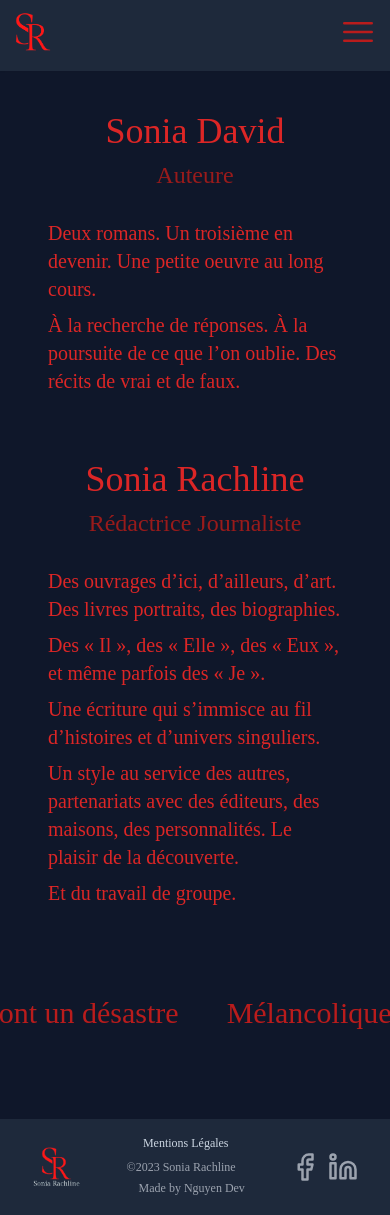
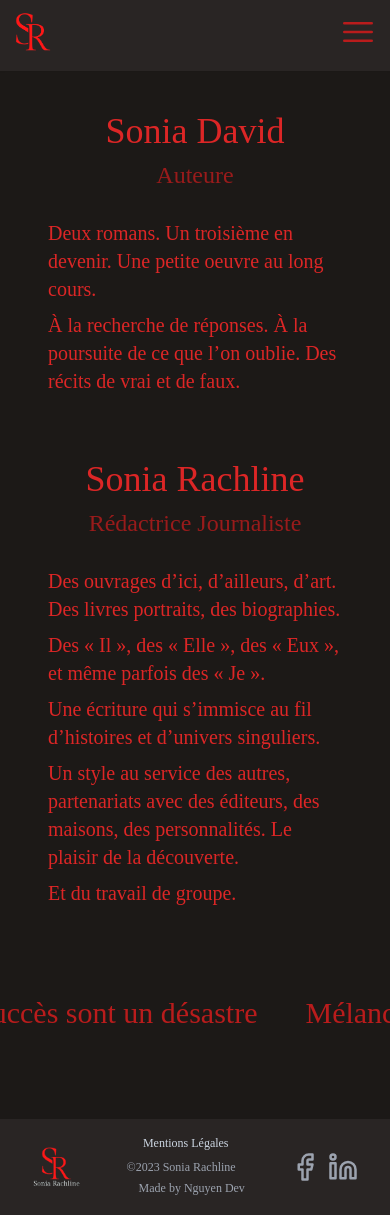
Before and after one commit to mrnguyencoder/sonia-rachline.fr, a React (Create React App) app: page / in a window 390 px wide. Built offline with nearby package versions, Linux system fonts and the light colour scheme.

Commit message:
responsive

```diff
--- a/src/App.js
+++ b/src/App.js
@@ -11,7 +11,7 @@ import Contact from './componants/Contact';
 
 function App() {
   return (
-    <div className='bg-slate-900'>
+    <div className='bg-stone-900'>
         <NavBar />
         <Routes>
           <Route path= "/" element={<Home />} />
--- a/src/componants/Footer.jsx
+++ b/src/componants/Footer.jsx
@@ -7,7 +7,7 @@ import Logo from '../assets/logoSoniaRachline.png';
 
 function Footer() {
   return (
-    <footer className='flex flex-col bg-slate-800 px-4 text-gray-400'>
+    <footer className='flex flex-col bg-stone-800 px-4 text-gray-400'>
       <div className="flex justify-between items-center p-4">
         <Link to="/"><img src={Logo} alt="sonia rachline" className='h-10 md:h-14 lg:h-20 hover:scale-110' /></Link>
         <div className="flex flex-col items-center space-y-2">
--- a/src/componants/MentionsLegales.jsx
+++ b/src/componants/MentionsLegales.jsx
@@ -20,7 +20,7 @@ function MentionsLegales() {
                         } text-3xl text-gray-100`}/>
                   </Disclosure.Button>
                   <Disclosure.Panel className="p-4 text-lg md:text-xl lg:text-2xl">
-                  <p className="">Conformément aux dispositions des Articles 6-III et 19 de la Loi n°2004-575 du 21 juin 2004 pour la Confiance dans l’économie numérique, dite L.C.E.N., il est porté à la connaissance des utilisateurs et visiteurs, ci-après l""Utilisateur", du site https://soniarachline.fr , ci-après le "Site", les présentes mentions légales.</p>
+                  <p className="">Conformément aux dispositions des Articles 6-III et 19 de la Loi n°2004-575 du 21 juin 2004 pour la Confiance dans l’économie numérique, dite L.C.E.N., il est porté à la connaissance des utilisateurs et visiteurs, ci-après l'"Utilisateur", du site https://soniarachline.fr , ci-après le "Site", les présentes mentions légales.</p>
                   <p className="">La connexion et la navigation sur le Site par l’Utilisateur implique acceptation intégrale et sans réserve des présentes mentions légales.</p>
                   <p className="">Ces dernières sont accessibles sur le Site à la rubrique « Mentions légales ».</p>
                   </Disclosure.Panel>
@@ -39,7 +39,7 @@ function MentionsLegales() {
                         } text-3xl text-gray-100`}/>
                   </Disclosure.Button>
                   <Disclosure.Panel className="p-4 text-lg md:text-xl lg:text-2xl">
-                  <p>L’édition et la direction de la publication du Site est assurée par Sonia RACHLINE, domiciliée 4, rue Lallier 75009 Paris, dont le numéro de téléphone: 0685421993, Siret : 49858433300021 APE : 741G et l'adresse e-mail: srachline@orange.fr.</p>
+                  <p>L’édition et la direction de la publication du Site est assurée par Sonia RACHLINE, domiciliée 75009 Paris, dont le numéro de téléphone: 0685421993, Siret : 49858433300021 APE : 741G et l'adresse e-mail: srachline@orange.fr.</p>
                   <p className="">Le site Web est codé et développé par Van Duy NGUYEN, sociale Nguyen Dev, numéro de téléphone: 0782885224 ,  numéro Siret : 94782606100014 et l'adresse e-mail: mr.nguyencoder@gmail.com  </p>
                   <p>ci-après l'"Editeur".</p>
                   </Disclosure.Panel>
--- a/src/componants/NavBar.jsx
+++ b/src/componants/NavBar.jsx
@@ -11,7 +11,7 @@ function NavBar() {
         { to: '/contact', label: 'Contact',},
       ]
   return (
-    <nav className='flex justify-between p-3 shadow-sm bg-slate-800 text-red-700'>
+    <nav className='flex justify-between p-3 shadow-sm bg-stone-800 text-red-700'>
         <Link to="/" className="">
             <img className='h-10 md:h-14 hover:scale-110' src={Logo} alt="Sonia Rachline" />
         </Link>
@@ -23,9 +23,9 @@ function NavBar() {
         {/* Menu mobile */}
         <Menu as="div" className="md:hidden text-right">
             <Menu.Button>
-                <Bars3Icon className='h-10 hover:animate-pulse'/>
+                <Bars3Icon className='h-10 hover:animate-pulse border-none'/>
             </Menu.Button>
-            <Menu.Items className="flex flex-col text-2xl space-y-8 pt-4 pr-3">
+            <Menu.Items className="flex flex-col text-2xl space-y-8 pt-4 pr-3 border-none">
                 {links.map((link) => (
                 /* Use the `active` state to conditionally style the active item. */
                 <Menu.Item key={link.to}>
@@ -33,7 +33,7 @@ function NavBar() {
                     <Link
                         to={link.to}
                         className={`${
-                        active && 'hover:text-red-600 hover:scale-105'
+                        active && 'hover:text-red-600 hover:scale-105 border-none'
                         }`}
                     >
                         {link.label}
--- a/tailwind.config.js
+++ b/tailwind.config.js
@@ -6,7 +6,7 @@ module.exports = {
   theme: {
     extend: {
       animation: {
-        marquee: 'marquee 35s linear infinite',
+        marquee: 'marquee 40s linear infinite',
       },
       keyframes: {
         marquee: {
```
